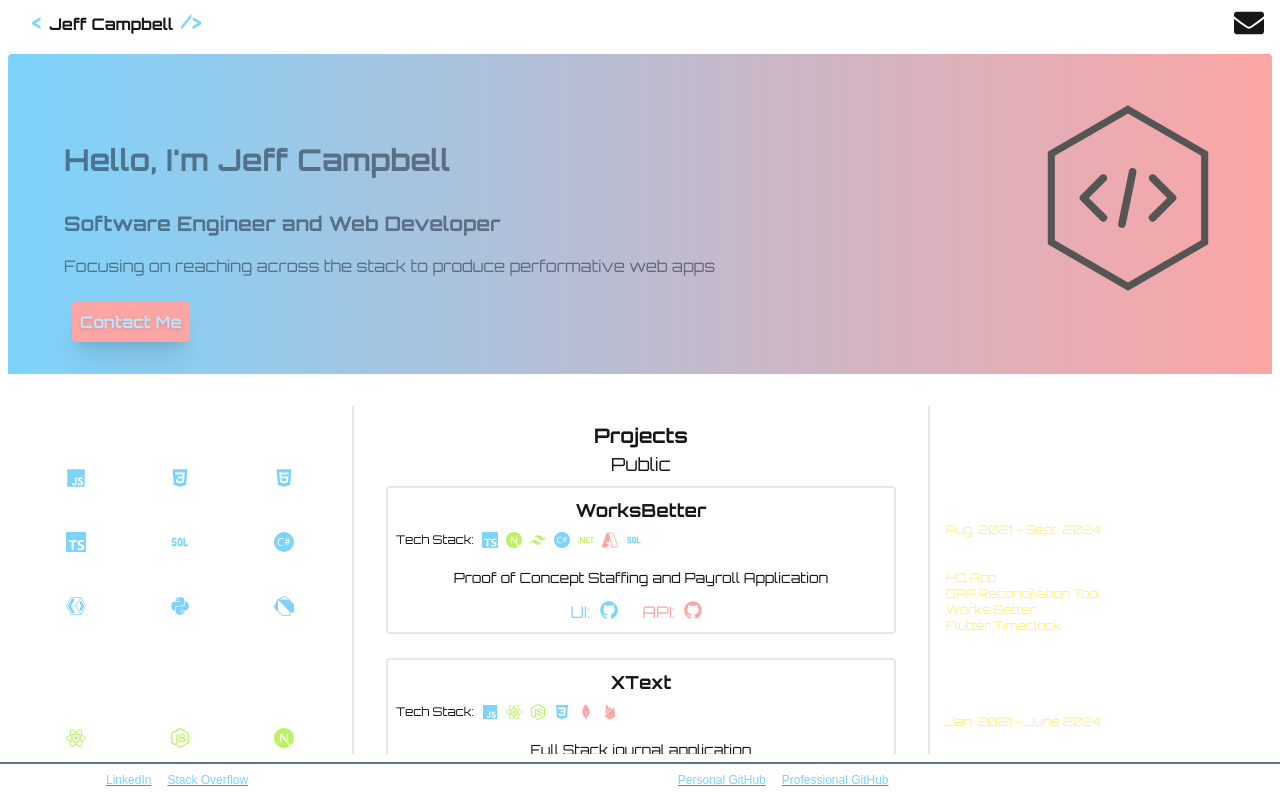
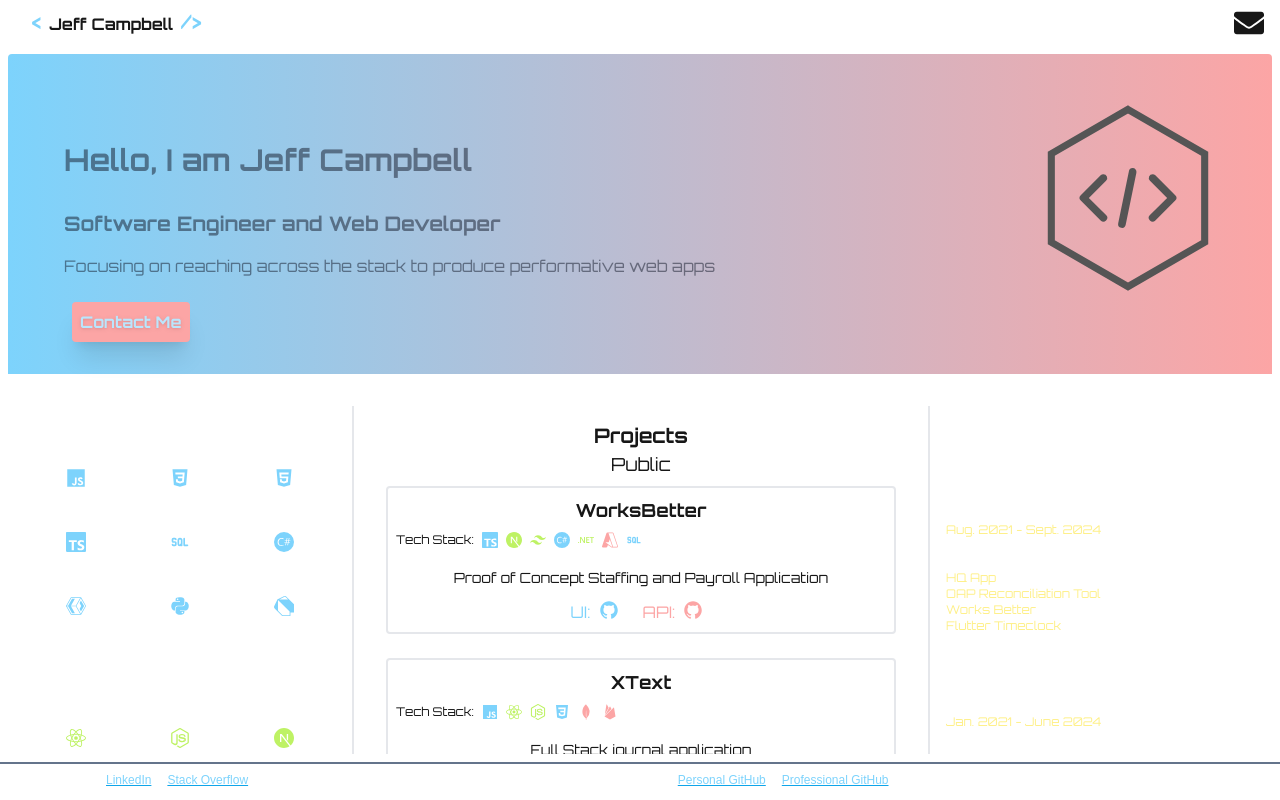
Before and after one commit to Cam06002/jeffcodes, a Next.js app: page / in a window 1280 px wide. Built offline with nearby package versions, Linux system fonts and the light colour scheme.

Commit message:
fixed linting errors

```diff
--- a/src/app/components/header.tsx
+++ b/src/app/components/header.tsx
@@ -2,11 +2,11 @@ import Link from "next/link";
 import { FaEnvelope } from "react-icons/fa";
 
 export default function Header() {
-  let openBracket = "<";
-  let namer = "Jeff Campbell";
-  let closeBracket = "/>";
+  const openBracket = "<";
+  const namer = "Jeff Campbell";
+  const closeBracket = "/>";
 
-  let titleHead =
+  const titleHead =
   <span className="flex flex-row align-middle justify-center">
     <span className="text-xl mr-2 text-sky-300">{openBracket}</span>
     <span className="text- mt-1">{namer}</span>
--- a/src/app/components/hero.tsx
+++ b/src/app/components/hero.tsx
@@ -6,7 +6,7 @@ export default function Hero(){
   return(
     <div className="bg-gradient-to-r from-sky-300 to-red-300 w-full h-80 p-12 flex flex-row mb-8 justify-between">
       <div className="flex flex-col">
-        <h1 className="text-gray-900/50 w-fit p-2 text-3xl mt-8 mb-4 font-bold">Hello, I'm Jeff Campbell</h1>
+        <h1 className="text-gray-900/50 w-fit p-2 text-3xl mt-8 mb-4 font-bold">Hello, I am Jeff Campbell</h1>
         <h3 className="text-gray-900/50 w-fit p-2 text-xl font-bold">Software Engineer and Web Developer</h3>
         <p className="text-gray-900/50 w-fit p-2">Focusing on reaching across the stack to produce performative web apps</p>
         <Link
--- a/src/app/components/langicon.tsx
+++ b/src/app/components/langicon.tsx
@@ -1,3 +1,4 @@
+/* eslint-disable @typescript-eslint/no-explicit-any */
 export default function LangIcon(
     {icon, title} : {icon: any, title: string}
 ){
--- a/src/app/components/linkBox.tsx
+++ b/src/app/components/linkBox.tsx
@@ -1,5 +1,6 @@
 import Link from "next/link";
 
+/* eslint-disable @typescript-eslint/no-explicit-any */
 export type linkBoxData = {
   linkUrl: string;
   linkDescript: any;
@@ -9,6 +10,7 @@ export type linkBoxData = {
   descriptThree?: any;
 }
 
+/* eslint-disable @typescript-eslint/no-explicit-any */
 export default function Linkbox({links} : {links: linkBoxData}) {
   return (
     <div className="flex flex-row justify-center align-middle">
```
